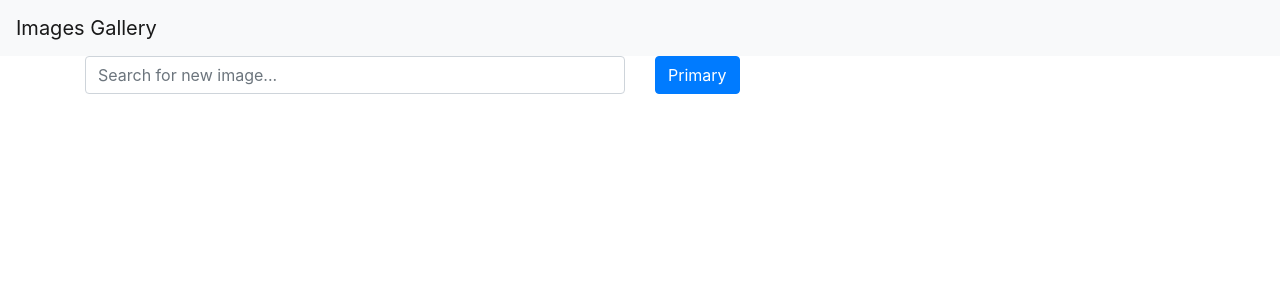
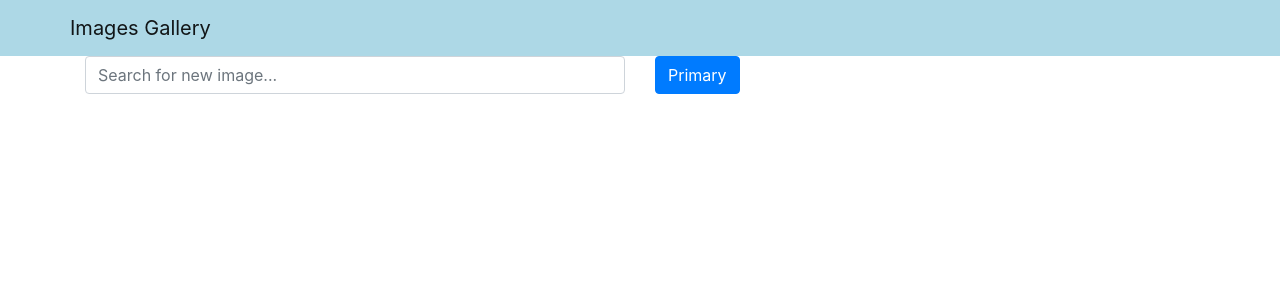
Before and after one commit to jburger69/images-gallery, a React (Create React App) app in the folder frontend/: page / in a window 1280 px wide. Shown: the top 300 px of the page. Built offline with nearby package versions, Linux system fonts and the light colour scheme.

Commit message:
Create new styling for navbar color and margin

```diff
--- a/frontend/src/components/Header.js
+++ b/frontend/src/components/Header.js
@@ -1,10 +1,16 @@
 import React from 'react';
-import { Navbar } from 'react-bootstrap';
+import { Navbar, Container } from 'react-bootstrap';
+
+const navbarStyle = {
+    backgroundColor: 'lightblue'
+}
 
 const Header = () => {
     return(
-        <Navbar bg="light" variant="light">
-            <Navbar.Brand href="/">Images Gallery</Navbar.Brand>
+        <Navbar style={navbarStyle} variant="light">
+            <Container>
+                <Navbar.Brand href="/">Images Gallery</Navbar.Brand>
+            </Container>
         </Navbar>
     )
 };
```
